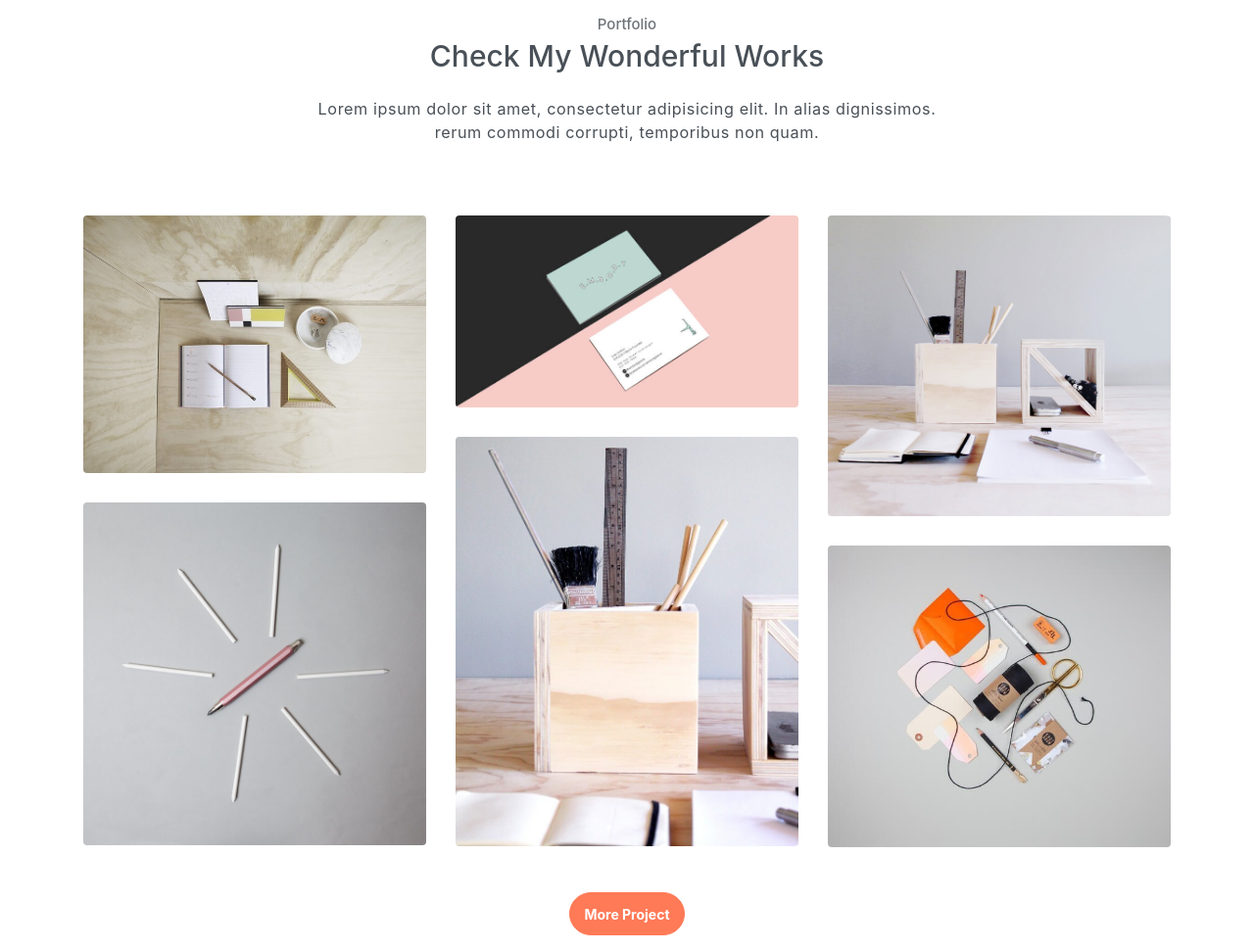
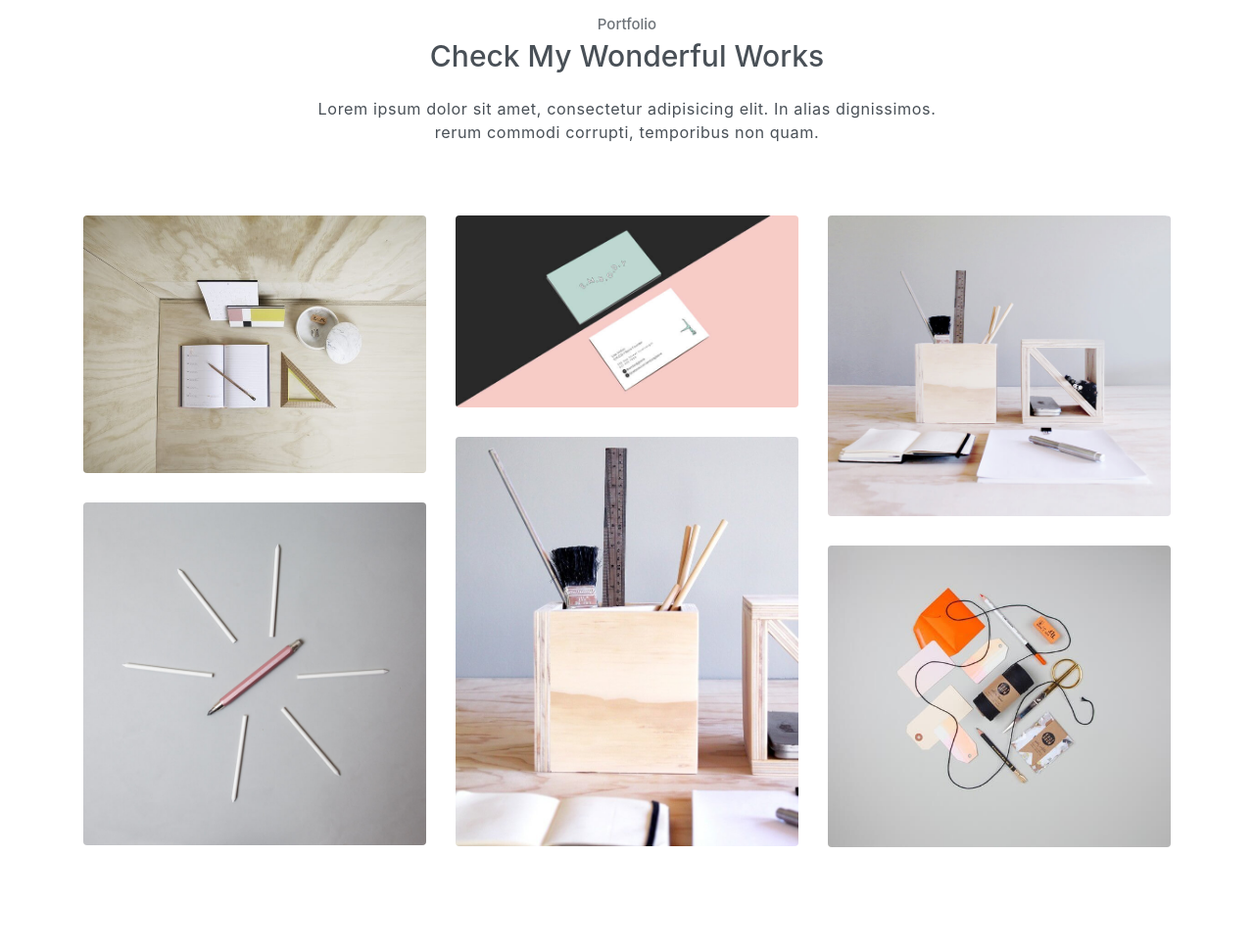
Before and after one commit to maruf119459/protfolio-for-google-sit, a website: page public_html/portfolio.html in a window 1280 px wide. Shown: the whole page at 98% size. After the commit the page ends 911 px from the top, so only its background shows below. Drawn offline with Linux system fonts and the light colour scheme.

Commit message:
Update portfolio.html

```diff
--- a/public_html/portfolio.html
+++ b/public_html/portfolio.html
@@ -91,9 +91,7 @@
                     </div>
                 </div>
             </div>
-<button class="btn btn-primary rounded mt-3" onclick="redirectToPage()">
- More Project
-</button>
+
         </div>
     </section>
     <!-- End of portfolio section -->
@@ -110,11 +108,7 @@
 </body>
 
 
-<script>
-  function redirectToPage() {
-    window.location.href = "https://sites.google.com/view/md-mdmohiuddin-maruf-site/my-project";
-  }
-</script>
+
 
 
 </html>
```
